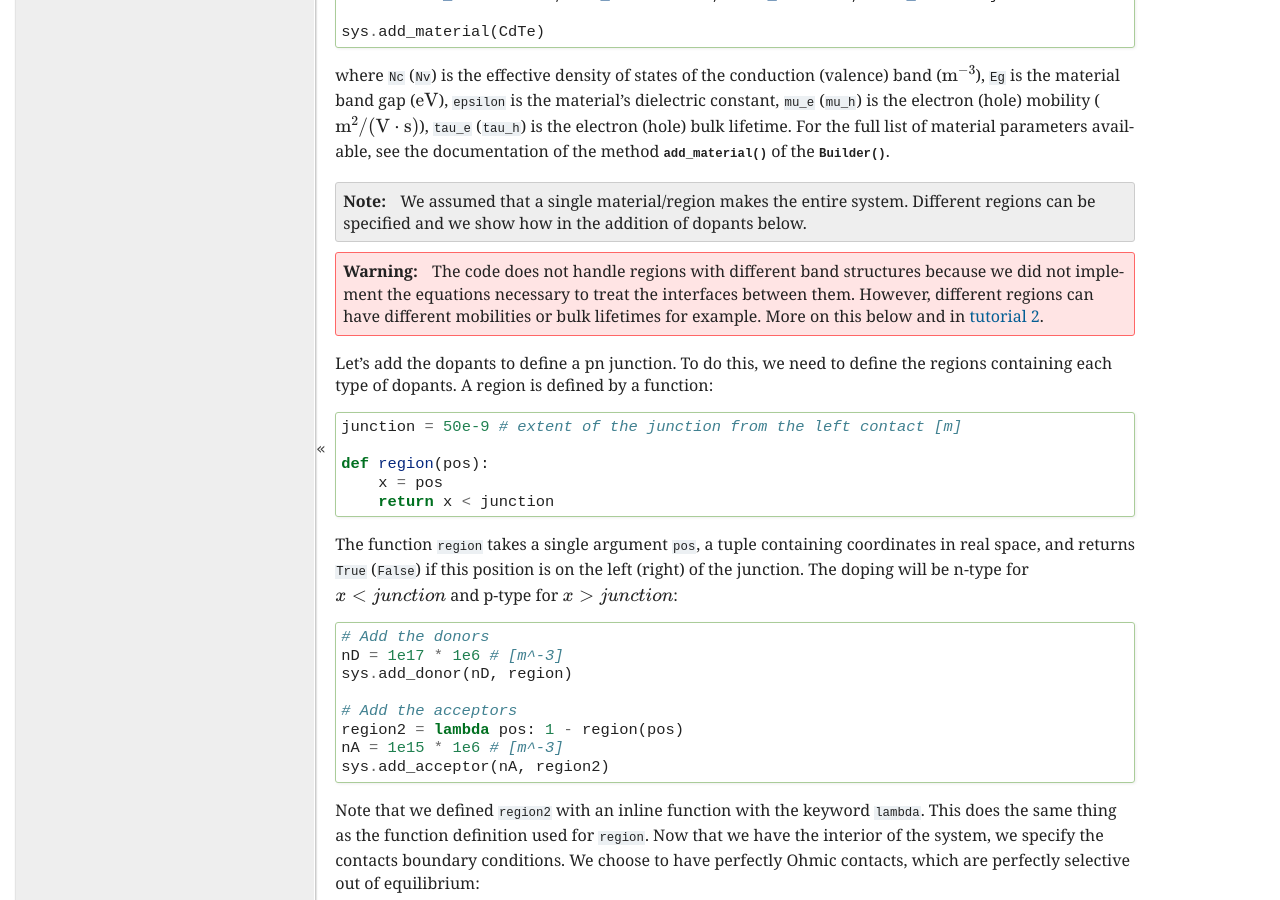
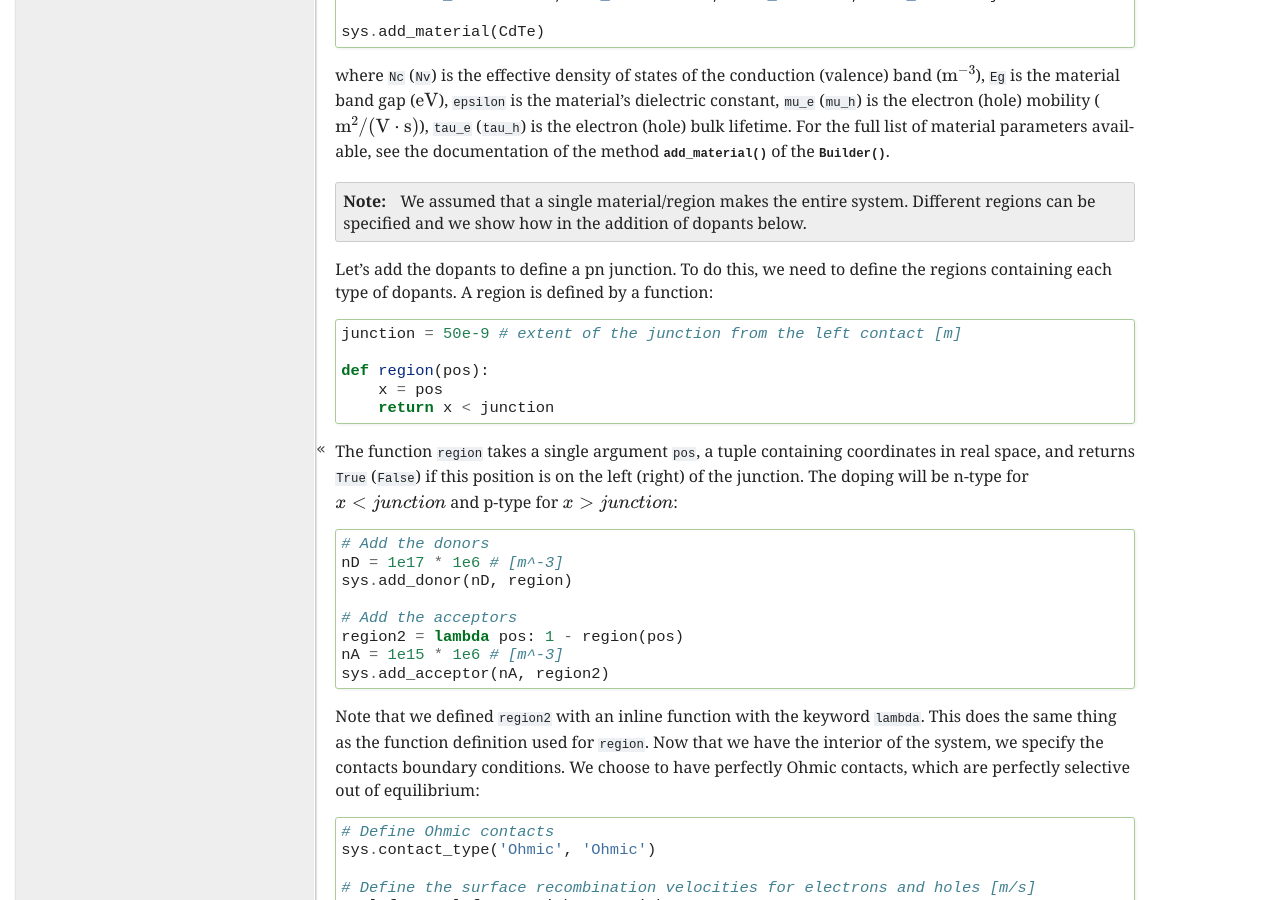
Before and after one commit to usnistgov/sesame, a Sphinx documentation site: the page built from doc/tutorial/tuto1.rst, in a window 1280 px wide and 900 px high, scrolled down 1058 px. Built offline with Sphinx 7.4.7, drawn with Linux system fonts in a browser that asks for light colours; formulas are drawn with MathJax 3; pages that are not in the unit, such as notebooks, are missing from menus; cross-references to code outside the pages are shown as plain code.

Commit message:
added more tutorials

```diff
--- a/doc/tutorial/index.rst
+++ b/doc/tutorial/index.rst
@@ -5,6 +5,7 @@
    :maxdepth: 2
 
    tuto1
+   tuto1dHetero
    tuto2
    tuto3
    tuto4
--- a/doc/tutorial/tuto1.rst
+++ b/doc/tutorial/tuto1.rst
@@ -66,13 +66,6 @@
    Different regions can be specified and we show how in the addition of dopants
    below.
 
-.. warning::
-   The code does not handle regions with different band
-   structures because we did not implement the equations necessary to treat the
-   interfaces between them. However, different regions can have different
-   mobilities or bulk lifetimes for example. More on this below and  in
-   :doc:`tutorial 2 <tuto2>`.
-
 Let's add the dopants to define a pn junction. To do this, we need to define the
 regions containing each type of dopants. A region is defined by a function::
 
```
Also changed, not shown: 2 other files.
